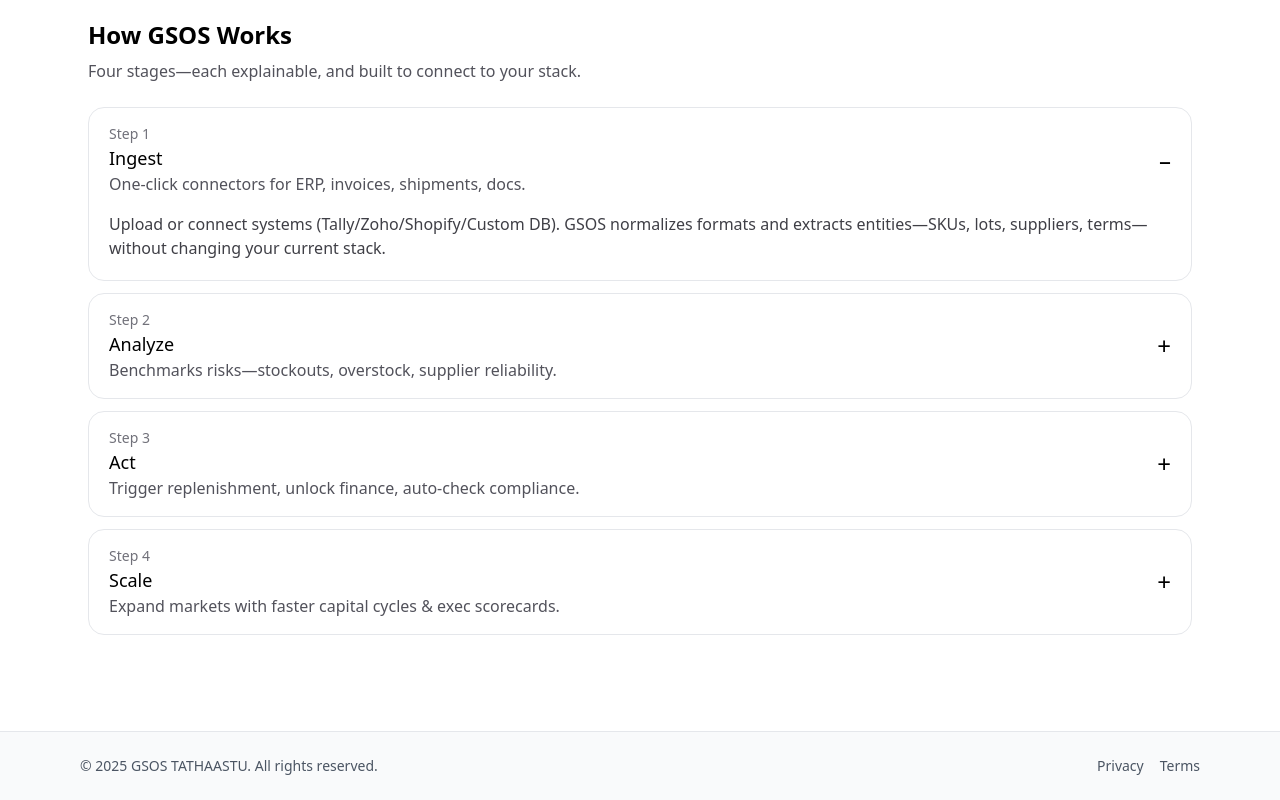
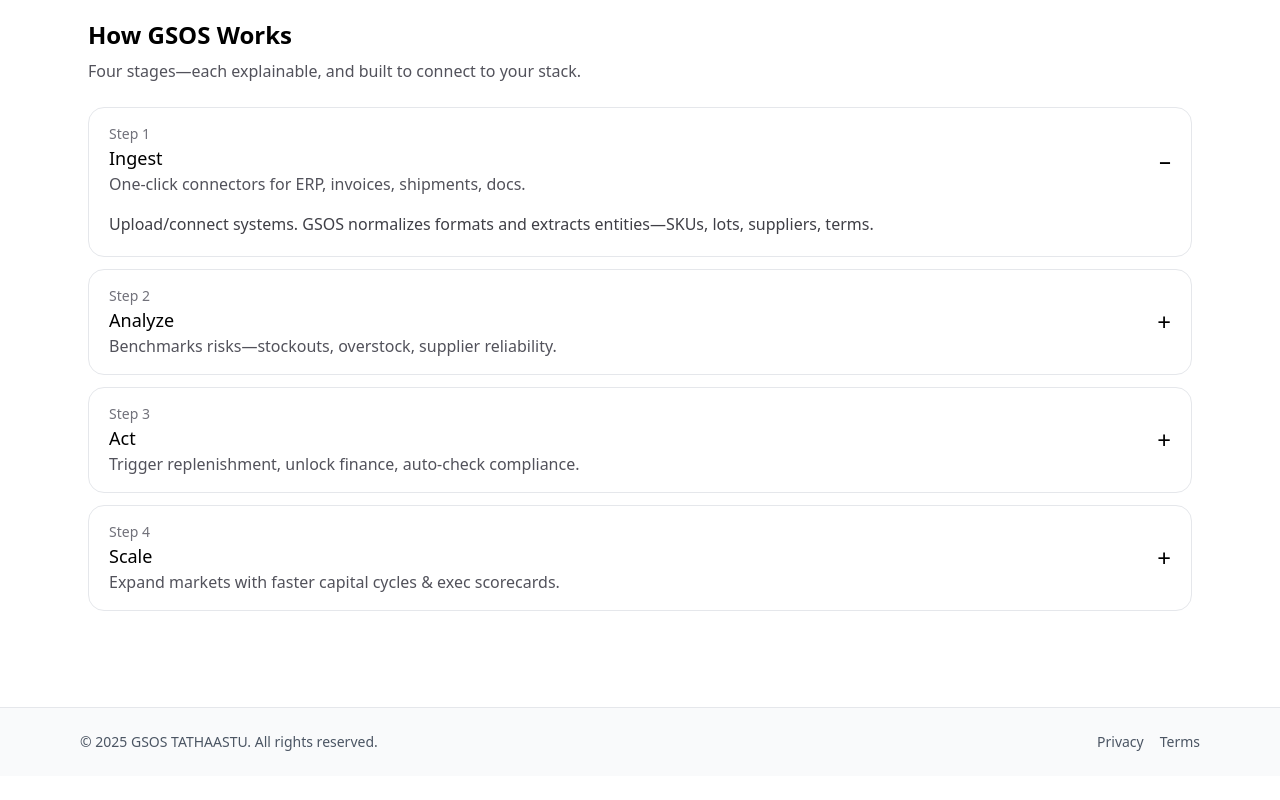
Before and after one commit to GSOS-Tathaastu/gsos-tathaastu, a Next.js app in the folder frontend/: page / in a window 1280 px wide. Shown: the part 2042-2842 px from the top of the page. After the commit the page ends 2818 px from the top, so only its background shows below. Built offline with nearby package versions, Linux system fonts and the light colour scheme; no server answers.

Commit message:
34. VERCEL FAIL CORRECTION

```diff
--- a/frontend/app/(marketing)/page.tsx
+++ b/frontend/app/(marketing)/page.tsx
@@ -1,10 +1,9 @@
 // frontend/app/(marketing)/page.tsx
 import Image from "next/image";
-import dynamic from "next/dynamic";
 
-// Load interactive bits as client components
-const VideoCarousel = dynamic(() => import("@/components/VideoCarousel"), { ssr: false });
-const GsosStepper = dynamic(() => import("@/components/Stepper"), { ssr: false });
+// Import client components directly (they have "use client" inside)
+import VideoCarousel from "@/components/VideoCarousel";
+import GsosStepper from "@/components/Stepper";
 
 export default function LandingPage() {
   return (
@@ -37,7 +36,6 @@ export default function LandingPage() {
           </div>
 
           <div className="relative aspect-video rounded-2xl bg-zinc-800/50 ring-1 ring-zinc-700">
-            {/* Simple poster collage */}
             <div className="absolute inset-4 grid grid-cols-3 gap-3">
               <div className="relative rounded-lg overflow-hidden">
                 <Image src="/poster1.png" alt="Poster 1" fill className="object-cover" />
@@ -53,7 +51,7 @@ export default function LandingPage() {
         </div>
       </section>
 
-      {/* STATS (static, SSR-safe) */}
+      {/* STATS */}
       <section className="bg-white">
         <div className="mx-auto max-w-6xl px-6 py-14 grid gap-6 md:grid-cols-3">
           <div className="rounded-2xl border p-6">
@@ -90,7 +88,7 @@ export default function LandingPage() {
         </div>
       </section>
 
-      {/* “Global Trade Crisis” narrative (no duplication) */}
+      {/* CRISIS NARRATIVE */}
       <section className="bg-white">
         <div className="mx-auto max-w-6xl px-6 py-12 grid gap-8 md:grid-cols-2">
           <div className="rounded-2xl border p-6">
@@ -128,7 +126,7 @@ export default function LandingPage() {
         </div>
       </section>
 
-      {/* HOW GSOS WORKS (interactive stepper, client) */}
+      {/* HOW GSOS WORKS (client) */}
       <section id="how" className="bg-white">
         <div className="mx-auto max-w-6xl px-6 py-12">
           <h2 className="text-2xl font-semibold">How GSOS Works</h2>
--- a/frontend/components/Stepper.tsx
+++ b/frontend/components/Stepper.tsx
@@ -1,59 +1,24 @@
-// frontend/components/Stepper.tsx
 "use client";
 import { useState } from "react";
 
-type Step = {
-  key: string;
-  title: string;
-  blurb: string;
-  details: string;
-};
+type Step = { key: string; title: string; blurb: string; details: string };
 
 const STEPS: Step[] = [
-  {
-    key: "ingest",
-    title: "Ingest",
-    blurb: "One-click connectors for ERP, invoices, shipments, docs.",
-    details:
-      "Upload or connect systems (Tally/Zoho/Shopify/Custom DB). GSOS normalizes formats and extracts entities—SKUs, lots, suppliers, terms—without changing your current stack.",
-  },
-  {
-    key: "analyze",
-    title: "Analyze",
-    blurb: "Benchmarks risks—stockouts, overstock, supplier reliability.",
-    details:
-      "Context-grounded AI ranks bottlenecks using your real data. Explainable scores show why issues occur, with citations to uploaded documents for trust.",
-  },
-  {
-    key: "act",
-    title: "Act",
-    blurb: "Trigger replenishment, unlock finance, auto-check compliance.",
-    details:
-      "Approve replenishment for top SKUs, route to trade finance, and run compliance checks automatically. Actions are logged and auditable.",
-  },
-  {
-    key: "scale",
-    title: "Scale",
-    blurb: "Expand markets with faster capital cycles & exec scorecards.",
-    details:
-      "Standardized playbooks, quarterly benchmarks, and partner integrations accelerate exports and reduce working capital cycles.",
-  },
+  { key: "ingest", title: "Ingest", blurb: "One-click connectors for ERP, invoices, shipments, docs.", details: "Upload/connect systems. GSOS normalizes formats and extracts entities—SKUs, lots, suppliers, terms." },
+  { key: "analyze", title: "Analyze", blurb: "Benchmarks risks—stockouts, overstock, supplier reliability.", details: "Context-grounded AI ranks bottlenecks using your data with explainable scores and citations." },
+  { key: "act", title: "Act", blurb: "Trigger replenishment, unlock finance, auto-check compliance.", details: "Approve replenishment, route to finance, and run compliance checks automatically. Fully auditable." },
+  { key: "scale", title: "Scale", blurb: "Expand markets with faster capital cycles & exec scorecards.", details: "Playbooks, quarterly benchmarks, and partner integrations accelerate exports and reduce WC cycles." },
 ];
 
 export default function Stepper() {
   const [open, setOpen] = useState<string | null>("ingest");
-
   return (
     <div className="space-y-3">
       {STEPS.map((s, i) => {
         const isOpen = open === s.key;
         return (
           <div key={s.key} className="rounded-2xl border">
-            <button
-              className="w-full flex items-center justify-between px-5 py-4"
-              onClick={() => setOpen(isOpen ? null : s.key)}
-              aria-expanded={isOpen}
-            >
+            <button className="w-full flex items-center justify-between px-5 py-4" onClick={() => setOpen(isOpen ? null : s.key)} aria-expanded={isOpen}>
               <div className="text-left">
                 <div className="text-sm text-zinc-500">Step {i + 1}</div>
                 <div className="text-lg font-medium">{s.title}</div>
@@ -61,18 +26,9 @@ export default function Stepper() {
               </div>
               <div className="ml-4 text-2xl">{isOpen ? "–" : "+"}</div>
             </button>
-
-            <div
-              className={`grid transition-all duration-300 ease-out ${
-                isOpen ? "grid-rows-[1fr] opacity-100" : "grid-rows-[0fr] opacity-0"
-              }`}
-            >
+            <div className={`grid transition-all duration-300 ease-out ${isOpen ? "grid-rows-[1fr] opacity-100" : "grid-rows-[0fr] opacity-0"}`}>
               <div className="overflow-hidden">
                 <div className="px-5 pb-5 text-zinc-700">{s.details}</div>
-                {/* Placeholder for an inline animation/GIF if you add later */}
-                {/* <div className="px-5 pb-5">
-                  <video src="/videos/how-it-works.mp4" className="w-full rounded-xl" muted autoPlay loop />
-                </div> */}
               </div>
             </div>
           </div>
```
Also changed, not shown: frontend/components/VideoCarousel.tsx (+3 -26 lines).
